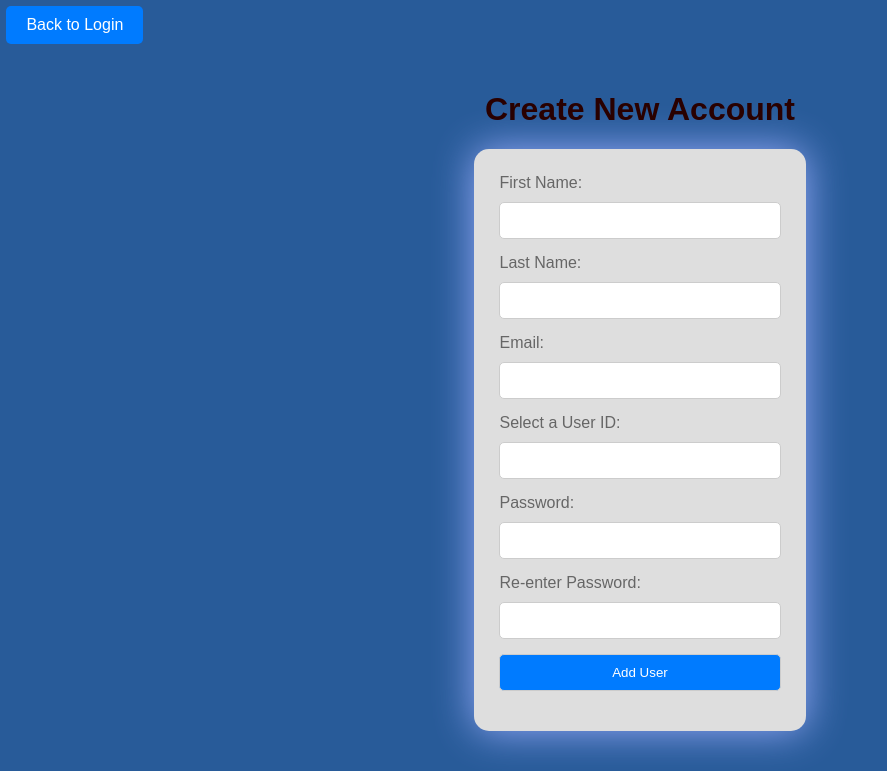
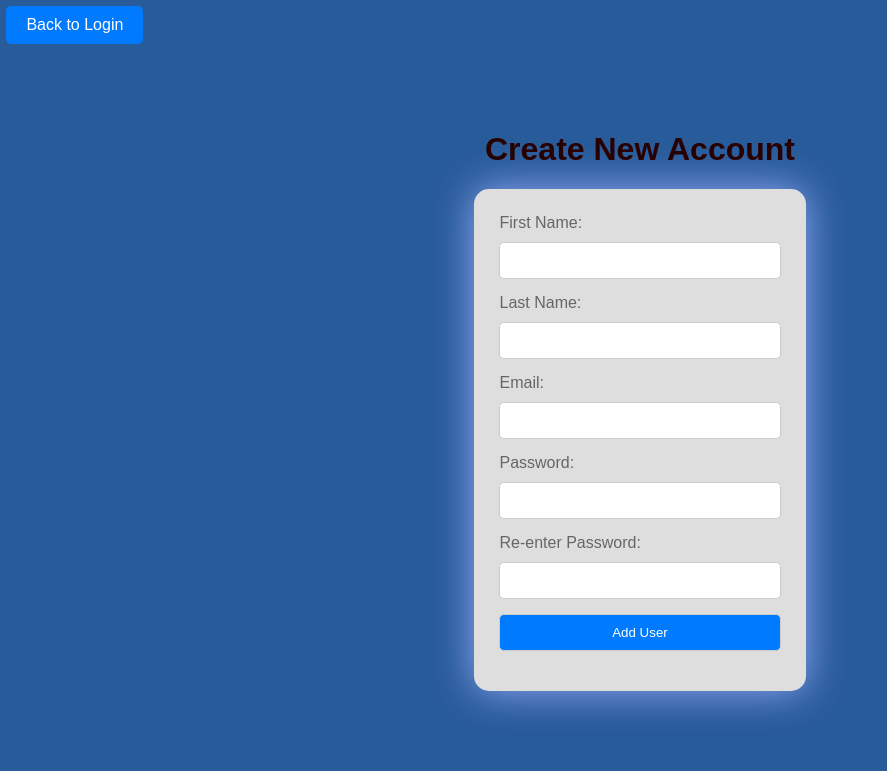
Before and after one commit to EricsenSemedo/project_manager_pro, a PHP site: page /project_manager_pro/register.php in a window 1280 px wide. Shown: the top 771 px of the page, without its empty margins (0-887 px from the left). Run offline with PHP 8.4, Linux system fonts and the light colour scheme.

Commit message:
removed userid requirement for form subission

```diff
--- a/register.php
+++ b/register.php
@@ -5,19 +5,17 @@
 
     $statusMessage = "";
 
-    function insertUser(PDO $pdo, string $firstname, string $lastname, string $email, string $userid, string $password){
+    function insertUser(PDO $pdo, string $firstname, string $lastname, string $email, string $password){
 
-        $sql = "INSERT INTO Users (user_id, first_name, last_name, password_hash, email) VALUES (:userid, :firstname, :lastname, :password, :email);";
-
-        //$user = pdo($pdo, $sql, ["firstname" => $firstname, "lastname" => $lastname, "email" => $email, "userid" => $userid, "password" => $password])->fetch();
+        $sql = "INSERT INTO Users (first_name, last_name, password_hash, email) VALUES (:firstname, :lastname, :password, :email);";
 
         try {
             $stmt = $pdo->prepare($sql);
-            $stmt->execute(["firstname" => $firstname, "lastname" => $lastname, "email" => $email, "userid" => $userid, "password" => $password]);
+            $stmt->execute(["firstname" => $firstname, "lastname" => $lastname, "email" => $email, "password" => $password]);
             return true; // Return true if insertion is successful
         } catch (PDOException $e) {
             // Check if the error is due to duplicate user_id
-            if ($e->errorInfo[1] == 1062) {
+            if (isset($e->errorInfo[1]) && $e->errorInfo[1] == 1062) {
                 return false; // Return false if user_id already exists
             } else {
                 throw $e; // Re-throw the exception if it's not a duplicate user_id error
@@ -32,11 +30,10 @@
         $firstname = $_POST["firstname"];
         $lastname = $_POST["lastname"];
         $email = $_POST["email"];
-        $userid = $_POST["userid"];
         $password = $_POST["password"];
         // TODO: Hash the password before storing it in the variable to then compare it with the database
 
-        $userInserted = insertUser($pdo, $firstname, $lastname, $email, $userid, $password); 		// Get the user from the database
+        $userInserted = insertUser($pdo, $firstname, $lastname, $email, $password); 		// Get the user from the database
 
         if ($_POST["password"] != $_POST["password_check"]) {
             $statusMessage = "Passwords do not match.  Please try again.";
@@ -73,9 +70,6 @@
                 <label for="email">Email:</label>
                 <input type="text" name="email" id="email" required>
 
-                <label for="userid">Select a User ID:</label>
-                <input type="text" name="userid" id="userid" required>
-
                 <label for="password">Password:</label>
                 <input type="password" name="password" id="password" required>
 
```
